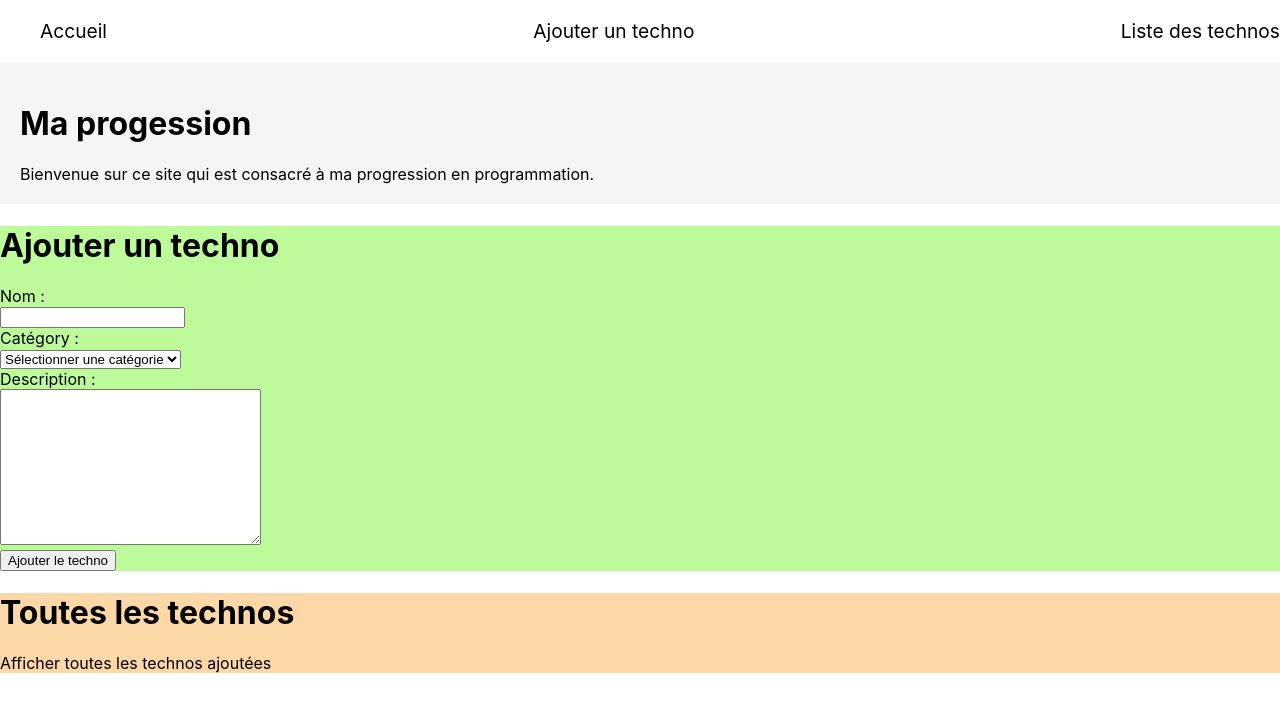
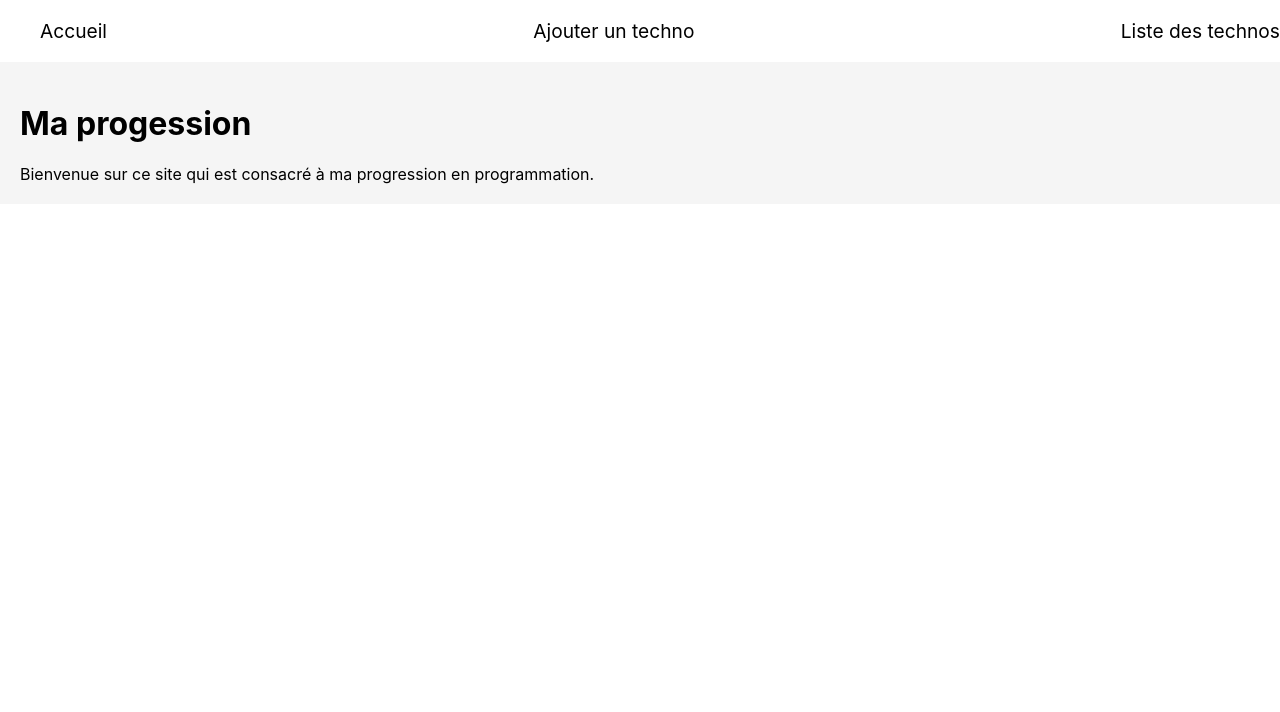
Before and after one commit to Bouba437/my-technos, a React (Create React App) app: page / in a window 1280 px wide. Shown: the top 712 px of the page. Built offline with nearby package versions, Linux system fonts and the light colour scheme.

Commit message:
mise en place des routes et des liens

```diff
--- a/package.json
+++ b/package.json
@@ -8,6 +8,7 @@
     "@testing-library/user-event": "^13.5.0",
     "react": "^18.2.0",
     "react-dom": "^18.2.0",
+    "react-router-dom": "^6.10.0",
     "react-scripts": "5.0.1",
     "web-vitals": "^2.1.4"
   },
--- a/src/App.js
+++ b/src/App.js
@@ -1,3 +1,4 @@
+import { Routes, Route} from 'react-router-dom';
 import Menu from './components/Menu';
 import './css/app.css';
 import Home from './pages/Home';
@@ -8,9 +9,11 @@ function App() {
   return (
     <>
       <Menu />
-      <Home />
-      <TechnoAdd />
-      <TechnoList />
+      <Routes>
+        <Route path='/' element={<Home />} />
+        <Route path='/add' element={<TechnoAdd />} />
+        <Route path='/list' element={<TechnoList />} />
+      </Routes>
     </>
   );
 }
--- a/src/components/Menu.js
+++ b/src/components/Menu.js
@@ -1,10 +1,12 @@
+import { NavLink } from "react-router-dom"
+
 export default function Menu() {
     return (
         <div className="menu">
             <ul>
-                <li>Accueil</li>
-                <li>Ajouter un techno</li>
-                <li>Liste des technos</li>
+                <li><NavLink to="/">Accueil</NavLink></li>
+                <li><NavLink to="/add">Ajouter un techno</NavLink></li>
+                <li><NavLink to="/list">Liste des technos</NavLink></li>
             </ul>
         </div>
     )
--- a/src/css/menu.css
+++ b/src/css/menu.css
@@ -8,3 +8,8 @@ ul {
     flex-direction: row;
     justify-content: space-between;
 }
+
+a {
+    text-decoration: none;
+    color: black;
+}
--- a/src/index.js
+++ b/src/index.js
@@ -3,11 +3,14 @@ import ReactDOM from 'react-dom/client';
 import './index.css';
 import App from './App';
 import reportWebVitals from './reportWebVitals';
+import {BrowserRouter} from 'react-router-dom';
 
 const root = ReactDOM.createRoot(document.getElementById('root'));
 root.render(
   <React.StrictMode>
-    <App />
+    <BrowserRouter>
+      <App />
+    </BrowserRouter>
   </React.StrictMode>
 );
 
```
Also changed, not shown: 1 other file (tests, documents, lock files or other folders).
